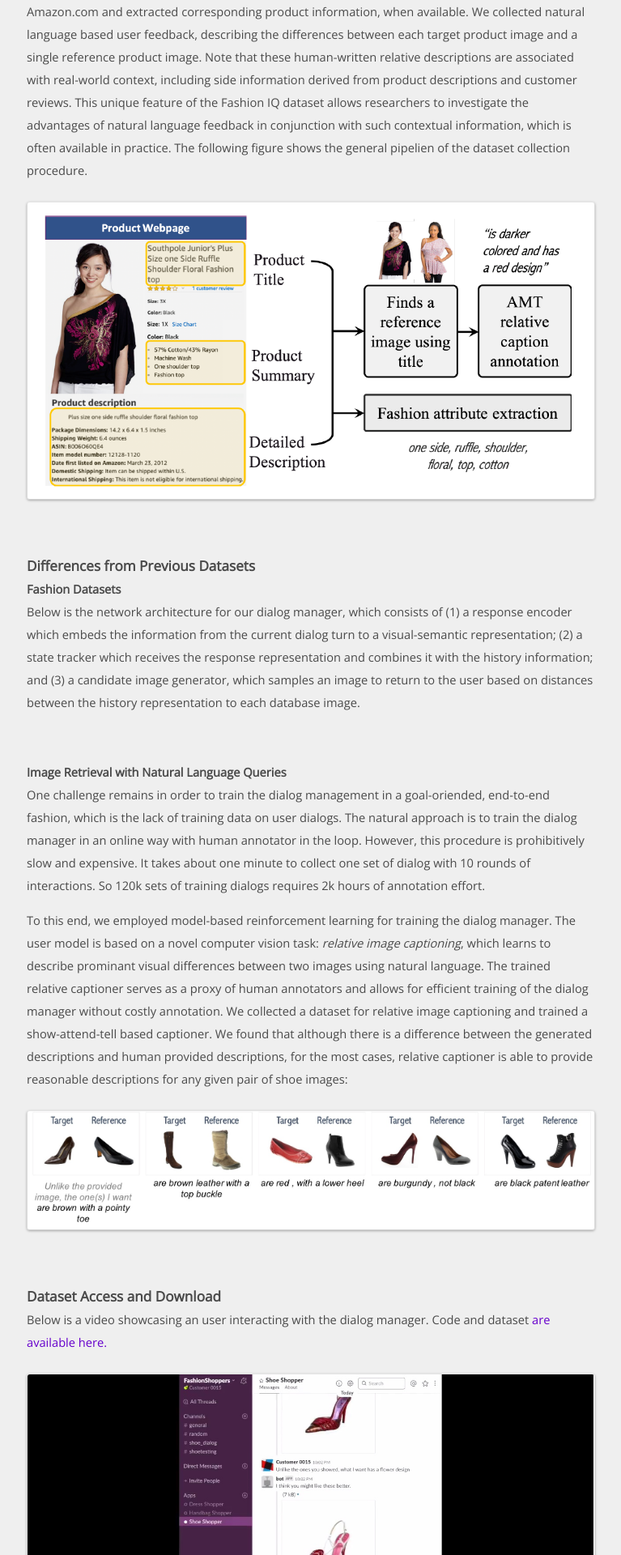
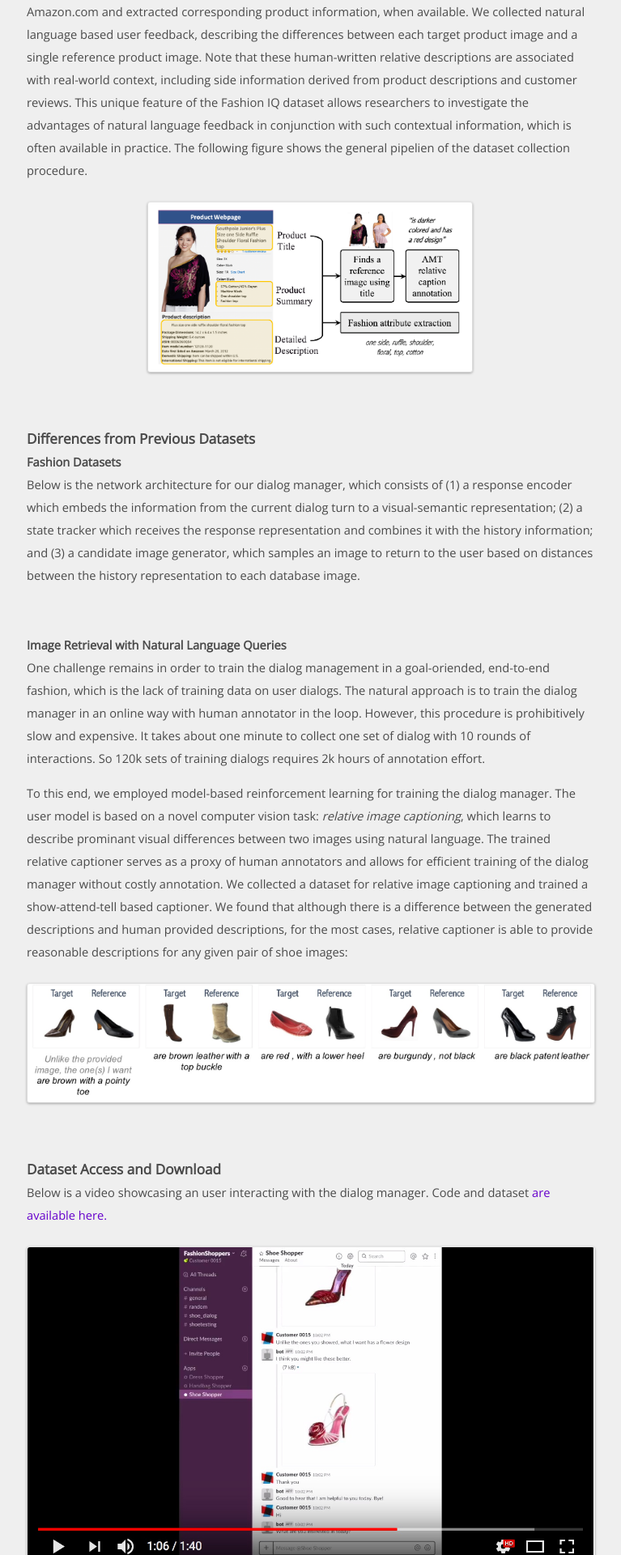
Before and after one commit to spacew/spacew.github.io, a Jekyll site: the page built from _posts/2019-05-29-fashion-iq.markdown, in a window 1280 px wide. Shown: the part 636-2556 px from the top of the page at 81% size, without its empty margins (257-1024 px from the left). Built offline with Jekyll 4.4.1, drawn with Linux system fonts in a browser that asks for light colours.

Commit message:
Update 2019-05-29-fashion-iq.markdown

```diff
--- a/_posts/2019-05-29-fashion-iq.markdown
+++ b/_posts/2019-05-29-fashion-iq.markdown
@@ -28,7 +28,7 @@ to investigate the advantages of natural language
 feedback in conjunction with such contextual information,
 which is often available in practice. The following figure shows the general pipelien of the dataset collection procedure.
 
-<img alt="img" src="{{site.baseurl}}/media/fashion-iq-collection.png">
+<img alt="img" src="{{site.baseurl}}/media/fashion-iq-collection.png" width="400">
 
 <br/>
 ### Differences from Previous Datasets
```
